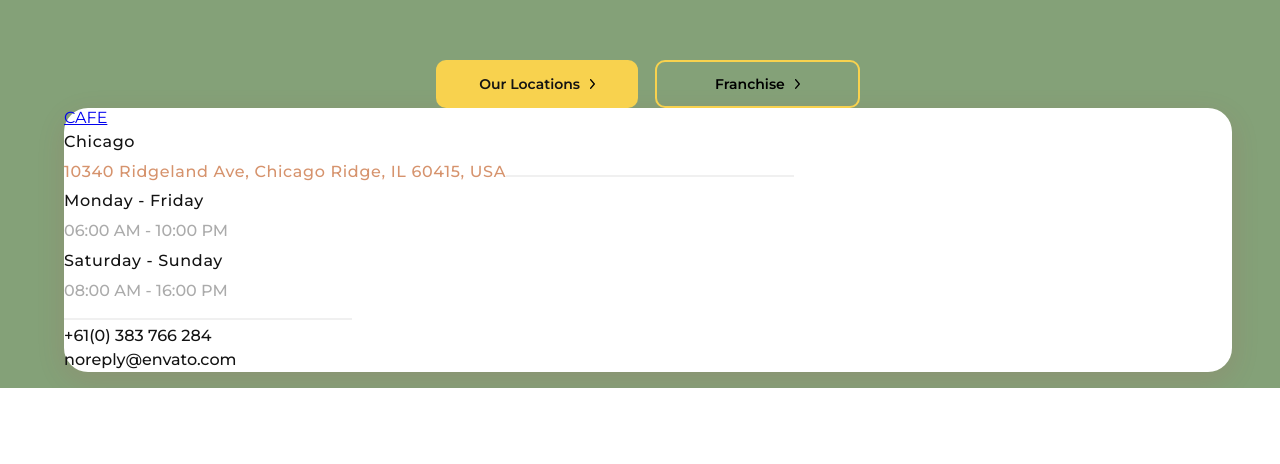
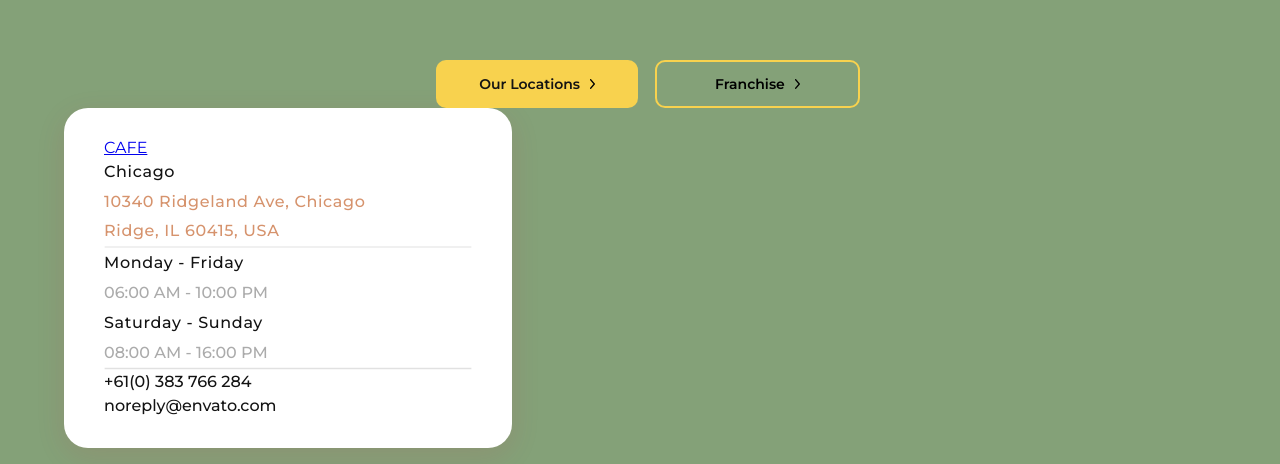
Before and after one commit to SergUserGit/new_vue_project, a Vue app in the folder my-first-project/: page / in a window 1280 px wide. Shown: the part 4760-5224 px from the top of the page. Before the commit the page ends 5148 px from the top, so only its background shows below. Built offline with nearby package versions, Linux system fonts and the light colour scheme; a web font is replaced by a local one.

Commit message:
add: list item
add: list item

```diff
--- a/my-first-project/src/components/icecream/CaffesAdressList.vue
+++ b/my-first-project/src/components/icecream/CaffesAdressList.vue
@@ -4,7 +4,7 @@
       <li class="list-caffe-item">
         <a href="#">CAFE</a>
         <h2 class="name_city">Chicago</h2>
-        <a class="ref-city" href="#"
+        <a class="ref-city adress_one" href="#"
           >10340 Ridgeland Ave, Chicago Ridge, IL 60415, USA</a
         >
         <img :src="lncity" alt="line city" />
@@ -63,9 +63,16 @@ export default {
 }
 
 .list-caffe-item {
+  width: 368px;
   border-radius: 24px;
   box-shadow: 0 8px 30px 0 rgba(212, 20, 67, 0.1);
   background: #fff;
+  padding-left: 40px;
+  padding-right: 40px;
+  padding-top: 30px;
+  padding-bottom: 30px;
+  display: flex;
+  flex-direction: column;
 }
 
 .range_dateone {
@@ -128,4 +135,9 @@ export default {
   color: #131313;
   font-family: "Montserrat", sans-serif;
 }
+
+.adress_one {
+  display: block;
+  width: 262px;
+}
 </style>
```
